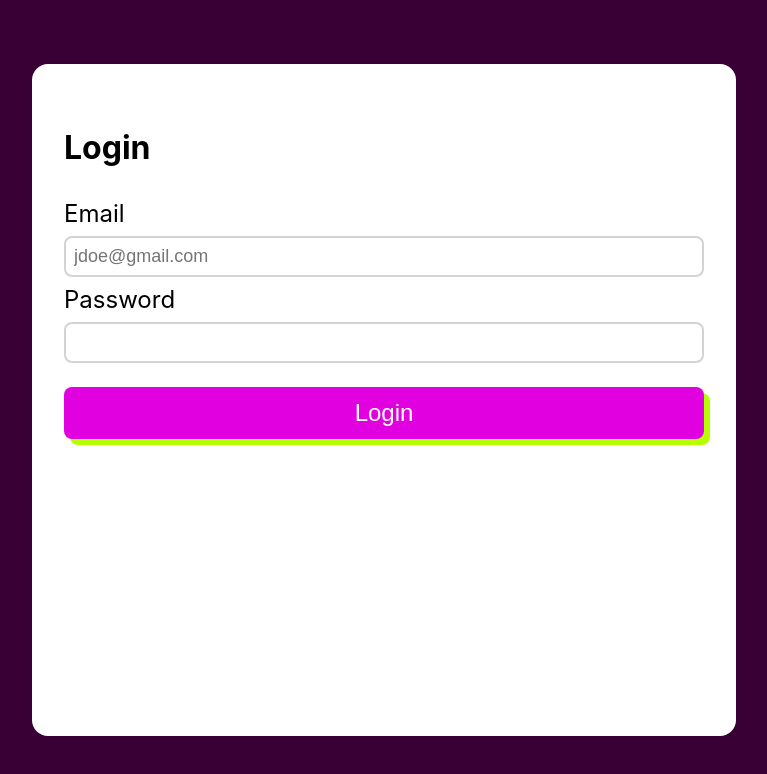
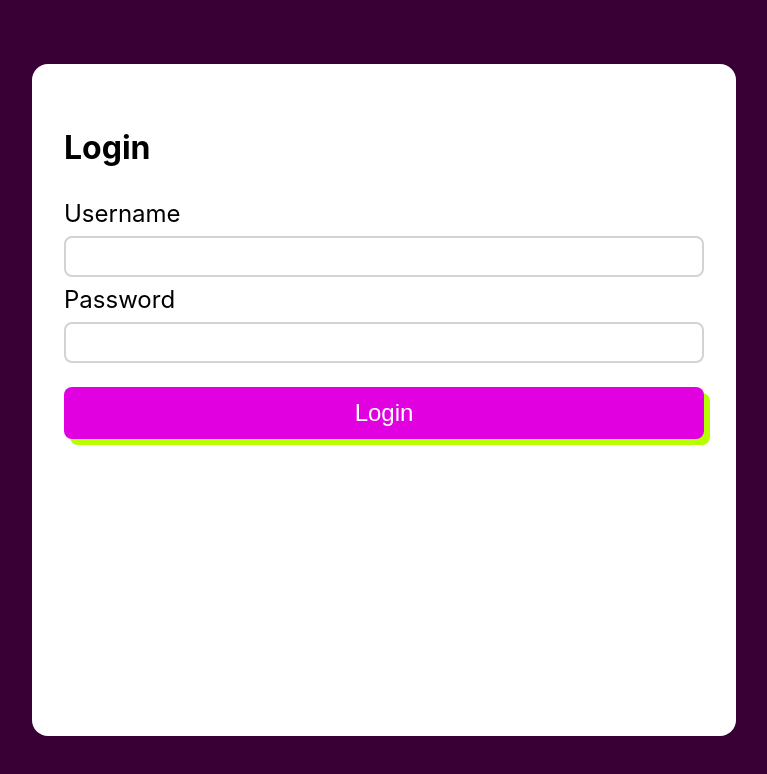
Before and after one commit to weu2/app, a React (Create React App) app in the folder frontend/: page /login in a window 1280 px wide. Shown: the top 774 px of the page, without its empty margins (256-1023 px from the left). Built offline with nearby package versions, Linux system fonts and the light colour scheme.

Commit message:
Change email -> username

```diff
--- a/frontend/src/Pages/Login.jsx
+++ b/frontend/src/Pages/Login.jsx
@@ -6,7 +6,7 @@ class Login extends React.Component {
 	constructor(props) {
 		super(props);
 		this.state = {
-			email: "",
+			username: "",
 			password: ""
 		};
 	}
@@ -14,7 +14,7 @@ class Login extends React.Component {
 	submitForm(e) {
 		e.preventDefault();
 		const details = {
-			email: this.state.email,
+			user: this.state.username,
 			pwd: this.state.password
 		};
 		fetch("/api/v1/login", {
@@ -35,15 +35,14 @@ class Login extends React.Component {
 					<h1>Login</h1>
 					<form onSubmit={this.submitForm.bind(this)}>
 						<div>
-							<label htmlFor="email">Email</label>
+							<label htmlFor="username">Username</label>
 							<input
-								name="email"
-								type="email"
-								placeholder="jdoe@gmail.com"
+								name="username"
+								type="text"
 								required={true}
-								autoComplete="email"
-								value={this.state.email}
-								onChange={e => this.setState({ email: e.target.value })}
+								autoComplete="username"
+								value={this.state.username}
+								onChange={e => this.setState({ username: e.target.value })}
 							/>
 						</div>
 						<div>
--- a/frontend/src/Pages/RegisterTest.css
+++ b/frontend/src/Pages/RegisterTest.css
@@ -132,10 +132,6 @@
 	margin: 0 12px;
 }
 
-.Register-Captcha:hover .Register-Captcha-Checkbox {
-	border: 2px solid #ababab;
-}
-
 .Register-Captcha-Spinner {
 	background-color: transparent;
 	border: 6px solid var(--pink);
@@ -149,6 +145,22 @@
 	margin: 0 12px;
 	animation: spinner-spin linear 2.5s infinite;
 	transition-duration: 1s;
+}
+
+.Register-Captcha-Cross {
+	animation: cross 0.4s steps(10) forwards;
+	background-image: url("../../src/Meme/cross.png");
+	background-position: top;
+	background-repeat: no-repeat;
+	background-size: 100%;
+	color: red;
+	height: 36px;
+	margin: 0 12px;
+	width: 36px;
+}
+
+.Register-Captcha:hover .Register-Captcha-Checkbox {
+	border: 2px solid #ababab;
 }
 
 @keyframes spinner-spin {
@@ -192,7 +204,7 @@
 }
 
 .Register-Test {
-	animation: fadeIn 0.5s;
+	animation: fadeIn linear 0.5s;
 	box-shadow: 0 0 8px gray;
 	display: inline-block;
 	background-color: white;
@@ -242,10 +254,11 @@
 	padding: 12px 24px;
 }
 
-.Register-Captcha-Ticked {
-	content: "X";
-	color: red;
-	width: 64px;
-	height: 64px;
-	background-color: red;
+@keyframes cross {
+	from {
+		background-position: top;
+	}
+	to {
+		background-position: bottom;
+	}
 }
--- a/frontend/src/Pages/RegisterTest.jsx
+++ b/frontend/src/Pages/RegisterTest.jsx
@@ -70,7 +70,7 @@ function RegisterTest() {
 
 	const tickForm = (e) => {
 		e.preventDefault();
-		setState("ticked");
+		setState("crossed");
 	}
 
 	React.useEffect(() => {
@@ -125,7 +125,6 @@ function RegisterTest() {
 							<input
 								id="firstName"
 								type="text"
-								placeholder="John"
 								required={page === 1}
 								autoComplete="given-name"
 							/>
@@ -135,19 +134,17 @@ function RegisterTest() {
 							<input
 								id="lastName"
 								type="text"
-								placeholder="Doe"
 								required={page === 1}
 								autoComplete="family-name"
 							/>
 						</div>
 						<div>
-							<label htmlFor="email">Email</label>
+							<label htmlFor="username">Username</label>
 							<input
-								id="email"
-								type="email"
-								placeholder="jdoe@gmail.com"
+								id="username"
+								type="text"
 								required={page === 1}
-								autoComplete="email"
+								autoComplete="username"
 							/>
 						</div>
 						<div>
@@ -201,16 +198,16 @@ function RegisterTest() {
 						</div>
 					</div>
 					<div className={page === 3 ? null : "Register-Page-Offscreen"}>
-						<div className="Register-Captcha" onMouseDown={toggleForm}>
+						<div className="Register-Captcha" onClick={toggleForm}>
 							<div className={
 								state === "spinning" ?
 								"Register-Captcha-Spinner" : (
-									state === "ticked" ?
-									"Register-Captcha-Ticked" :
+									state === "crossed" ?
+									"Register-Captcha-Cross" :
 									"Register-Captcha-Checkbox"
 								)
 							}/>
-							<span>I'm a robot</span>
+							<span>{state === "crossed" ? "WRONG" : "I'm a robot"}</span>
 							<img src={recaptcha} className="Register-Captcha-Icon" alt="captcha" />
 						</div>
 						{
@@ -236,7 +233,7 @@ function RegisterTest() {
 										</tr>
 									</tbody>
 								</table>
-								<button className="Register-Test-Verify" onMouseDown={tickForm}>Verify</button>
+								<button className="Register-Test-Verify" onClick={tickForm}>Verify</button>
 							</div>
 							: null
 						}
```
Also changed, not shown: frontend/src/Meme/cross.png (added).
